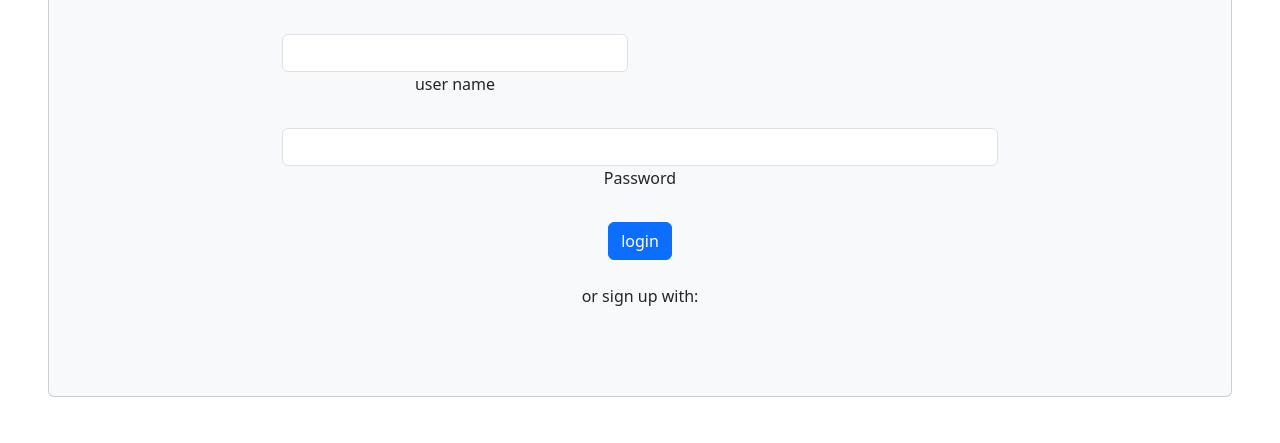
After one commit to maenmalkawi/car-django, a Django app: page /accounts/login/ in a window 1280 px wide. The commit adds this page. Shown: the part 357-800 px from the top of the page. Run offline with Django 5.2, Linux system fonts and the light colour scheme; some libraries are stand-ins or nearby versions.

Commit message:
login with django

```diff
--- a/car/templates/base.html
+++ b/car/templates/base.html
@@ -20,7 +20,7 @@
         <div id="">
             <nav class="navbar navbar-expand-lg navbar-light bg-light">
                 <div class="container-fluid">
-                  <a class="navbar-brand" href="#">Navbar</a>
+                  <a class="navbar-brand" href="#">{{user.username}}</a>
                   <button class="navbar-toggler" type="button" data-bs-toggle="collapse" data-bs-target="#navbarNavAltMarkup" aria-controls="navbarNavAltMarkup" aria-expanded="false" aria-label="Toggle navigation">
                     <span class="navbar-toggler-icon"></span>
                   </button>
@@ -30,7 +30,7 @@
                       <a class="nav-link" href="{%url 'news'%}">news</a>
                       <a class="nav-link" href="{%url 'slider'%}">slider</a>
                       <a class="nav-link" href="#">Pricing</a>
-                      <a class="nav-link disabled" href="#" tabindex="-1" aria-disabled="true">Disabled</a>
+                      <a href= "{% url  'logout' %}" class="nav-link "  tabindex="-1" aria-disabled="true">logOut</a>
                     </div>
                   </div>
                 </div>
--- a/car/templates/home.html
+++ b/car/templates/home.html
@@ -4,6 +4,12 @@
 {%endblock%}
 
 {% block contant %}
+    <h1> welcome to the home page you visit the page {{number_of_views}} time </h1>
+    <form method="post">
+        {% csrf_token %}
+        <button type="submit"> change logo </button>
+    </form>
+    <h2> you change the logo {{ change_logo }} time </h2>
 {% if worked %}
     <p>you have worked</p>
     {% else %}
--- /dev/null
+++ b/car/templates/registration/login.html
@@ -0,0 +1,111 @@
+<!DOCTYPE html>
+
+<html>
+    <head>
+        {% load bootstrap5 %}
+        {% bootstrap_css %}
+        {% bootstrap_javascript %}
+
+        <meta charset="utf-8">
+        <meta http-equiv="X-UA-Compatible" content="IE=edge">
+        <title>login</title>
+        <meta name="description" content="">
+        <meta name="viewport" content="width=device-width, initial-scale=1">
+        <link rel="stylesheet" href="">
+    </head>
+    <body>
+        <h1> welcome to login page</h1>
+        {% if form.errors %}
+           <p style="color:red"> your password  or username didn't match. please try again</p>
+        {% endif %}
+        {% comment %} <form method="POST" action="{% url 'login' %}">
+            {% csrf_token %}
+            <table>
+                <tr>
+                    <td>{{form.username.label_tag}} </td>
+                    <td>{{form.username}} </td>
+                </tr>
+                <tr>
+                    <td>{{form.password.label_tag}} </td>
+                    <td>{{form.password}} </td>
+                </tr>
+                <tr>
+                    <td><input type="submit" value="login"></td>
+
+                </tr>
+
+
+
+            </table>
+        </form> {% endcomment %}
+
+        <!-- Section: Design Block -->
+<section class="text-center">
+    <!-- Background image -->
+    <div class="p-5 bg-image" style="
+          background-image: url('https://mdbootstrap.com/img/new/textures/full/171.jpg');
+          height: 300px;
+          "></div>
+    <!-- Background image -->
+
+    <div class="card mx-4 mx-md-5 shadow-5-strong bg-body-tertiary" style="
+          margin-top: -100px;
+          backdrop-filter: blur(30px);
+          ">
+      <div class="card-body py-5 px-md-5">
+
+        <div class="row d-flex justify-content-center">
+          <div class="col-lg-8">
+            <h2 class="fw-bold mb-5">Sign up now</h2>
+            <form  method="POST" action="{% url 'login' %}">
+                {% csrf_token %}
+              <!-- 2 column grid layout with text inputs for the first and last names -->
+              <div class="row">
+                <div class="col-md-6 mb-4">
+                  <div data-mdb-input-init class="form-outline">
+                    <input name="username" type="text" id="form3Example1" class="form-control" />
+                    <label class="form-label" for="form3Example1">user name</label>
+                  </div>
+                </div>
+              </div>
+
+              <!-- Password input -->
+              <div data-mdb-input-init class="form-outline mb-4">
+                <input name="password" type="password" id="form3Example4" class="form-control" />
+                <label class="form-label" for="form3Example4">Password</label>
+              </div>
+
+              <!-- Submit button -->
+              <button type="submit" data-mdb-button-init data-mdb-ripple-init class="btn btn-primary btn-block mb-4">
+                login
+              </button>
+
+              <!-- Register buttons -->
+              <div class="text-center">
+                <p>or sign up with:</p>
+                <button  type="button" data-mdb-button-init data-mdb-ripple-init class="btn btn-link btn-floating mx-1">
+                  <i class="fab fa-facebook-f"></i>
+                </button>
+
+                <button  type="button" data-mdb-button-init data-mdb-ripple-init class="btn btn-link btn-floating mx-1">
+                  <i class="fab fa-google"></i>
+                </button>
+
+                <button  type="button" data-mdb-button-init data-mdb-ripple-init class="btn btn-link btn-floating mx-1">
+                  <i class="fab fa-twitter"></i>
+                </button>
+
+                <button  type="button" data-mdb-button-init data-mdb-ripple-init class="btn btn-link btn-floating mx-1">
+                  <i class="fab fa-github"></i>
+                </button>
+              </div>
+            </form>
+          </div>
+        </div>
+      </div>
+    </div>
+  </section>
+  <!-- Section: Design Block -->
+        <script src="" async defer></script>
+    </body>
+</html>
--- a/newdjango/settings.py
+++ b/newdjango/settings.py
@@ -135,3 +135,5 @@ STATIC_ROOT = BASE_DIR/ 'static/'
 # https://docs.djangoproject.com/en/5.1/ref/settings/#default-auto-field
 
 DEFAULT_AUTO_FIELD = 'django.db.models.BigAutoField'
+LOGIN_REDIRECT_URL = 'home'
+LOGOUT_REDIRECT_URL = "login"
--- a/newdjango/urls.py
+++ b/newdjango/urls.py
@@ -19,5 +19,7 @@ from django.urls import path , include
 
 urlpatterns = [
     path('admin/', admin.site.urls),
-    path('car/',include('car.urls'))
+    path('car/',include('car.urls')),
+    path('accounts/', include('django.contrib.auth.urls')),
+
 ]
```
Also changed, not shown: car/views.py (+23 -3 lines).
